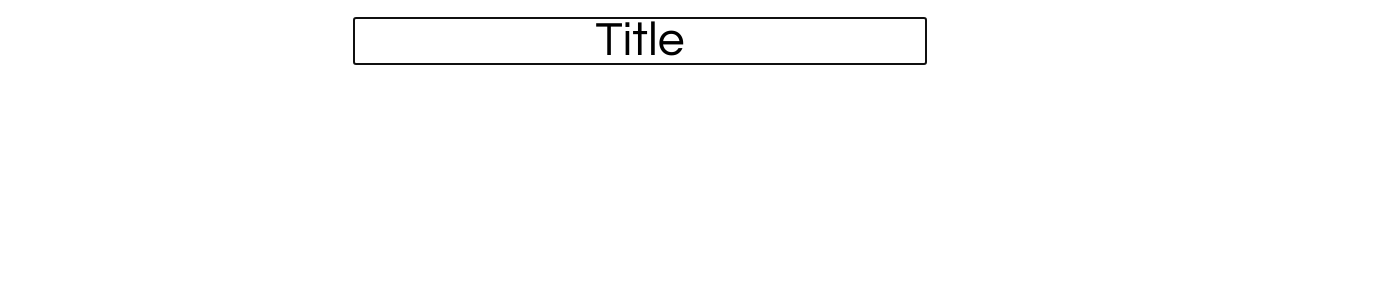
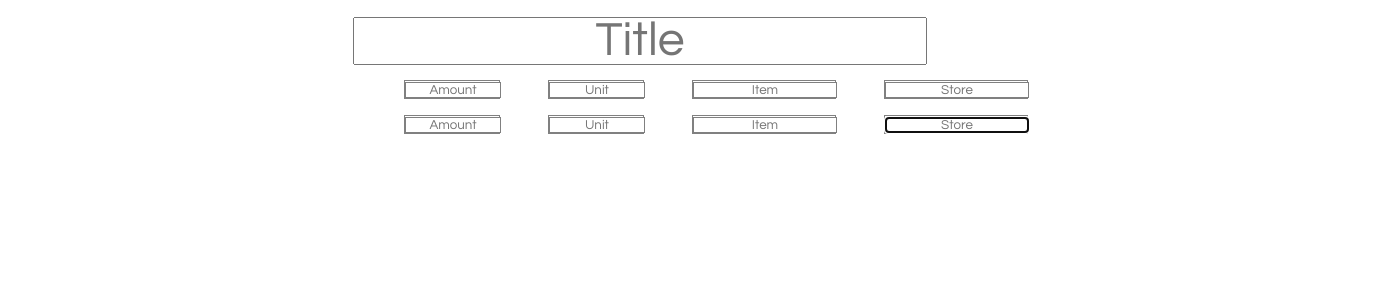
Before and after one commit to asipser/recipesite, a React app: page / in a window 1280 px wide. Shown: the top 300 px of the page, 1380 px wide, since content can reach past the window. Built offline with nearby package versions, Linux system fonts and the light colour scheme; the HTML template or start-up script is replaced by a standard one.

Commit message:
added rows of ingredients

```diff
--- a/client/src/components/modules/EditableText.js
+++ b/client/src/components/modules/EditableText.js
@@ -1,11 +1,15 @@
 import React, { useState, useEffect } from "react";
 import "./EditableText.css";
 
-const EditableText = ({ text, childRef, children, divClassName }) => {
+const EditableText = ({ placeholder, text, childRef, children, divClassName }) => {
   const [isEditing, setIsEditing] = useState(true);
 
   const handleOnBlur = () => {
-    setIsEditing(false);
+    if (text) {
+      console.log("no text bitch");
+      console.log(text);
+      setIsEditing(false);
+    }
   };
 
   const handleKeyPress = (event) => {
@@ -24,8 +28,6 @@ const EditableText = ({ text, childRef, children, divClassName }) => {
     }
   }, [isEditing, childRef]);
 
-  let renderText;
-
   if (isEditing) {
     return (
       <div className={divClassName} onKeyPress={handleKeyPress} onBlur={handleOnBlur}>
@@ -35,7 +37,7 @@ const EditableText = ({ text, childRef, children, divClassName }) => {
   } else {
     return (
       <div className={`${divClassName} EditableText-hover`} onClick={handleClick}>
-        {text}
+        {text ? text : placeholder}
       </div>
     );
   }
--- /dev/null
+++ b/client/src/components/modules/IngredientRow.css
@@ -0,0 +1,42 @@
+.IngredientRow-Cell-Amount {
+  margin-right: 3rem;
+  text-align: center;
+  width: 6rem;
+  box-sizing: border-box;
+  border: 1px gray solid;
+}
+
+.IngredientRow-Cell-Unit {
+  margin-right: 3rem;
+  text-align: center;
+  width: 6rem;
+  box-sizing: border-box;
+  border: 1px gray solid;
+}
+
+.IngredientRow-Cell-Item {
+  margin-right: 3rem;
+  text-align: center;
+  width: 9rem;
+  box-sizing: border-box;
+  border: 1px gray solid;
+}
+
+.IngredientRow-Cell-Store {
+  margin-right: 3rem;
+  text-align: center;
+  width: 9rem;
+  box-sizing: border-box;
+  border: 1px gray solid;
+}
+
+.IngredientRow-Container {
+  margin-bottom: 1rem;
+}
+
+.IngredientRow-Form {
+  display: flex;
+  flex-direction: row;
+  width: 100vw;
+  justify-content: center;
+}
--- /dev/null
+++ b/client/src/components/modules/IngredientRow.js
@@ -0,0 +1,42 @@
+import React, { useRef, useState } from "react";
+import EditableText from "./EditableText";
+import "./IngredientRow.css";
+
+const IngredientRow = ({ rowNumber, rowCells, setTableText, tableText }) => {
+  const ingredientRow = rowCells.map(({ placeholder, divClassName }, colNumber) => {
+    const inputRef = useRef();
+
+    const handleChange = (event) => {
+      const tableTextCopy = [...tableText];
+      tableTextCopy[rowNumber][colNumber] = event.target.value;
+      setTableText(tableTextCopy);
+    };
+
+    return (
+      <div key={`row-${rowNumber}-${colNumber}`}>
+        <EditableText
+          divClassName={divClassName}
+          text={tableText[rowNumber][colNumber]}
+          childRef={inputRef}
+          placeholder={placeholder}
+        >
+          <input
+            className={divClassName}
+            ref={inputRef}
+            value={tableText[rowNumber][colNumber]}
+            onChange={handleChange}
+            placeholder={placeholder}
+          />
+        </EditableText>
+      </div>
+    );
+  });
+
+  return (
+    <div className={"IngredientRow-Container"}>
+      <form className={"IngredientRow-Form"}>{ingredientRow}</form>
+    </div>
+  );
+};
+
+export default IngredientRow;
--- /dev/null
+++ b/client/src/components/modules/IngredientsTable.js
@@ -0,0 +1,43 @@
+import React from "react";
+import IngredientRow from "./IngredientRow";
+import "./IngredientRow.css";
+
+const IngredientsTable = ({ setTableText, tableText }) => {
+  const defaultRowCells = [
+    {
+      placeholder: "Amount",
+      divClassName: "IngredientRow-Cell-Amount",
+    },
+    {
+      placeholder: "Unit",
+      divClassName: "IngredientRow-Cell-Unit",
+    },
+    {
+      placeholder: "Item",
+      divClassName: "IngredientRow-Cell-Item",
+    },
+    {
+      placeholder: "Store",
+      divClassName: "IngredientRow-Cell-Store",
+    },
+  ];
+
+  return (
+    <div>
+      <IngredientRow
+        rowCells={[...defaultRowCells]}
+        setTableText={setTableText}
+        tableText={tableText}
+        rowNumber={0}
+      />
+      <IngredientRow
+        rowCells={[...defaultRowCells]}
+        setTableText={setTableText}
+        tableText={tableText}
+        rowNumber={1}
+      />
+    </div>
+  );
+};
+
+export default IngredientsTable;
--- a/client/src/components/pages/AddRecipe.js
+++ b/client/src/components/pages/AddRecipe.js
@@ -1,28 +1,42 @@
 import React, { useState, useRef } from "react";
 import "./AddRecipe.css";
 import EditableText from "../modules/EditableText";
+import IngredientsTable from "../modules/IngredientsTable";
 
 const AddRecipe = () => {
   const inputRef = useRef();
 
   const handleChange = (event) => {
-    setText(event.target.value);
+    setTitleText(event.target.value);
   };
-  const [text, setText] = useState("Title");
+  const [titleText, setTitleText] = useState("");
+
+  const [ingredientsTableText, setIngredientsTableText] = useState([
+    ["", ""],
+    ["", ""],
+  ]);
 
   return (
     <div className="AddRecipe-Container">
       <div className="AddRecipe-RecipeHeader">
-        <EditableText divClassName={"AddRecipe-RecipeHeader-Title"} text={text} childRef={inputRef}>
+        <EditableText
+          divClassName={"AddRecipe-RecipeHeader-Title"}
+          text={titleText}
+          childRef={inputRef}
+          placeholder={"Title"}
+        >
           <input
             className={"AddRecipe-RecipeHeader-Title"}
             ref={inputRef}
-            value={text}
+            value={titleText}
             onChange={handleChange}
+            placeholder={"Title"}
           />
         </EditableText>
       </div>
-      <div className="AddRecipe-RecipeBody"></div>
+      <div className="AddRecipe-RecipeBody">
+        <IngredientsTable tableText={ingredientsTableText} setTableText={setIngredientsTableText} />
+      </div>
     </div>
   );
 };
```
